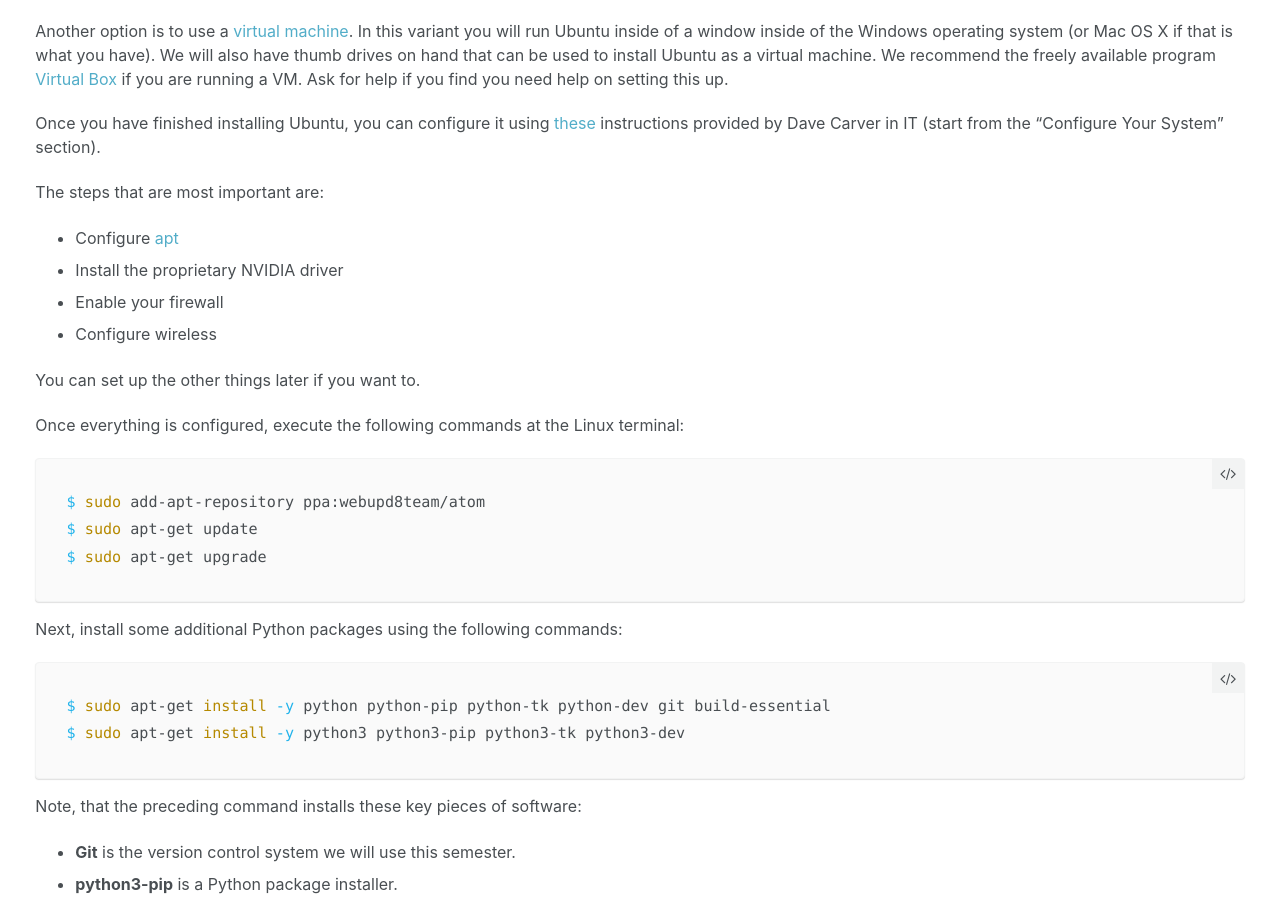
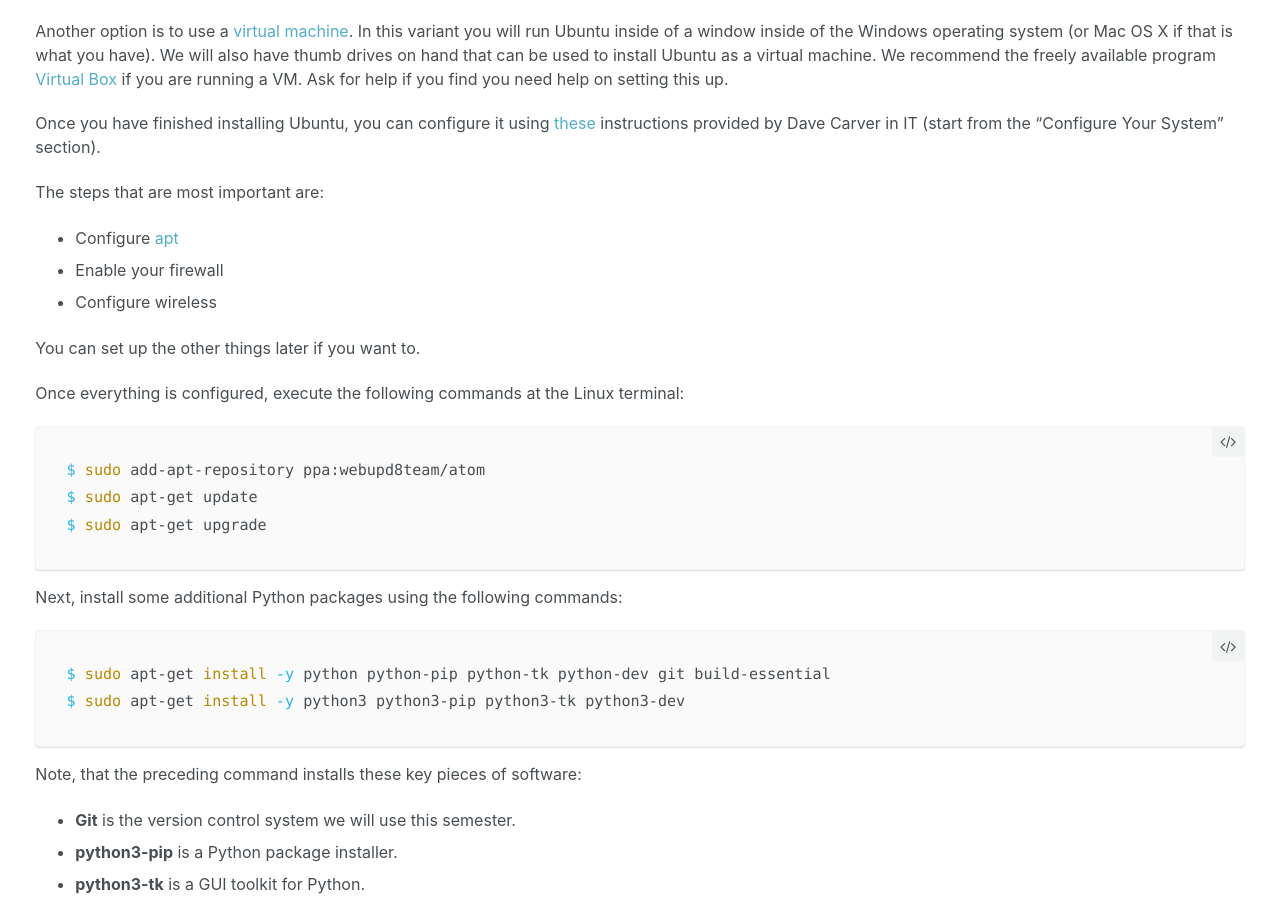
Before and after one commit to sd17spring/sd17spring.github.io, a Jekyll site: the page built from _assignments/setup-your-environment.md, in a window 1280 px wide and 900 px high, scrolled down 1397 px. Built offline with Jekyll 4.4.1, drawn with Linux system fonts in a browser that asks for light colours.

Commit message:
removed nvidia install

```diff
--- a/_assignments/setup-your-environment.md
+++ b/_assignments/setup-your-environment.md
@@ -91,7 +91,6 @@ Carver in IT (start from the "Configure Your System" section).
 The steps that are most important are:
 
 * Configure [apt](https://en.wikipedia.org/wiki/Advanced_Packaging_Tool)
-* Install the proprietary NVIDIA driver
 * Enable your firewall
 * Configure wireless
 
```
